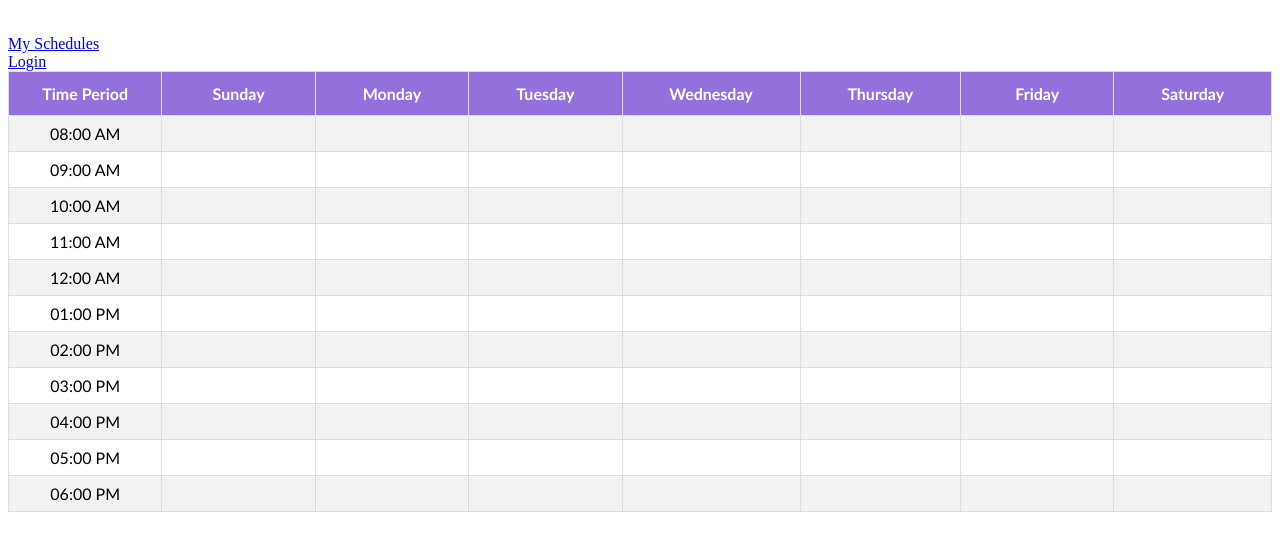
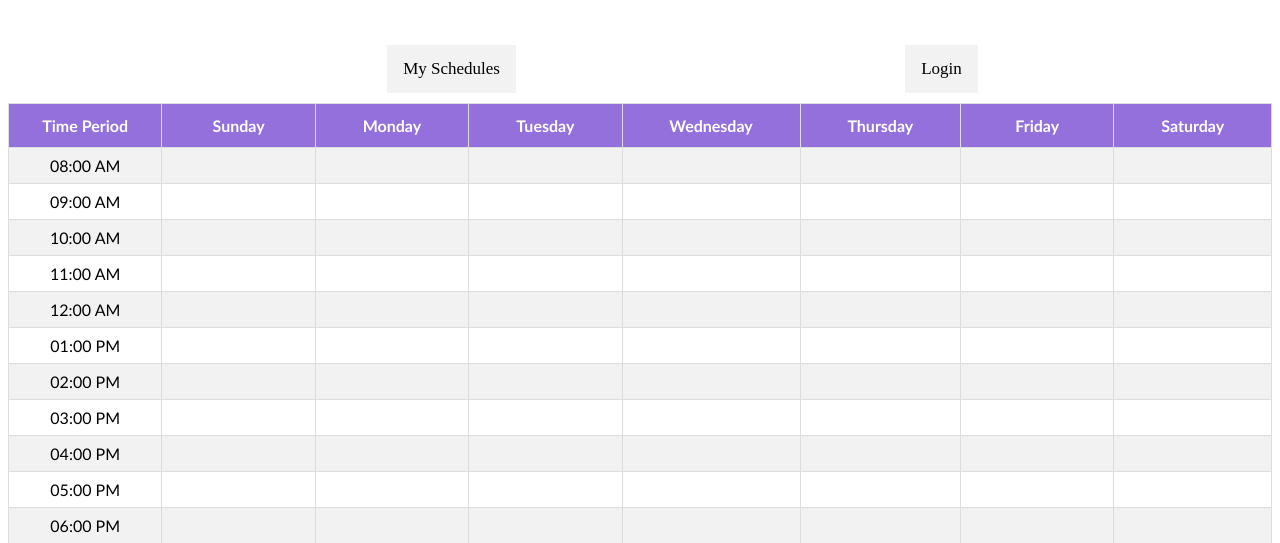
Before and after one commit to tanghuynh0214/Student_Scheduler, a PHP site: page /homepage.html in a window 1280 px wide. Shown: the part 77-620 px from the top of the page. Run offline with PHP 8.4, Linux system fonts and the light colour scheme.

Commit message:
- Added cosmetics to the plaintext so that the hyperlinks can act as a button.

```diff
--- a/homepage.css
+++ b/homepage.css
@@ -9,7 +9,6 @@
 {
   font-weight: bold;
   font-size: 35px;
-  /*font-style: italic;*/
   letter-spacing: 1px;
   text-align: center;
   margin-bottom: 10px;
@@ -60,7 +59,7 @@
 }
 .cell
 {
-    border: 1px solid black;          /* Creates a solid border line */
+  border: 1px solid black;          /* Creates a solid border line */
 	width: 6%;
 }
 footer
@@ -68,18 +67,40 @@ footer
 	position: absolute;
     bottom: 0;
 }
-button
+
+/* ---------------------------Button Content--------------------------------- */
+.buttonContent
 {
-	font-family: "Trebuchet MS", Arial, Helvetica, sans-serif;
-	border: 1px solid #E8E8E8;
-  padding: 10px 24px; /* Some padding */
-  cursor: pointer;
-  text-align: left;
-  background-color: #f2f2f2;
+	overflow: auto;
+	height: 100%;
+
+}
+.buttonContent a
+{
+	float: left;
   color: black;
-  text-align:center;
+  text-align: center;
+  padding: 14px 16px;
+  text-decoration: none;
+  font-size: 17px;
+	background-color: #f2f2f2;
 }
 
-button:hover {
-  background-color: #E8E8E8;
+.buttonContent a:hover
+{
+	background-color: white;
+  color: black;
 }
+
+.button1, .button2
+{
+	float: left;
+	margin: 10px;
+	text-align: center;
+}
+
+.button1
+{
+	margin-left: 30%;
+	margin-right: 30%;
+}
```
